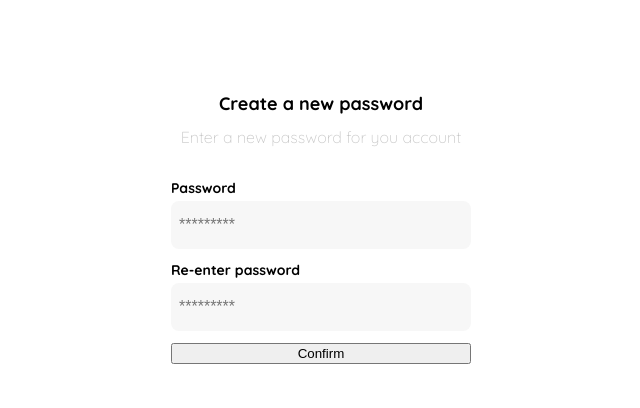
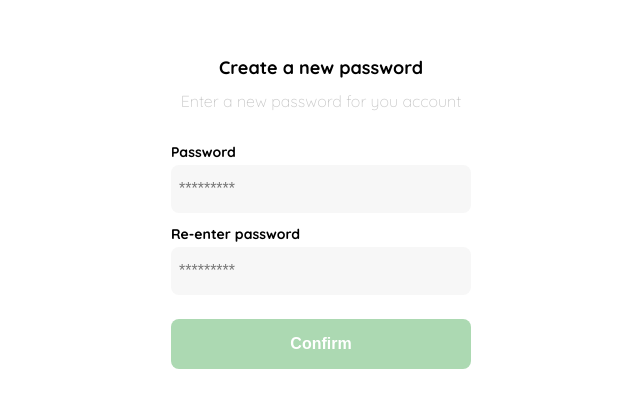
Before and after one commit to wquiceno1/Proyecto-Front-end-Platzi, a plain HTML site: page clase1.html in a window 1280 px wide. Shown: the part 178-586 px from the top of the page, without its empty margins (319-959 px from the left). Drawn offline with Linux system fonts and the light colour scheme.

Commit message:
Login finalizado

```diff
--- a/clase1.html
+++ b/clase1.html
@@ -71,6 +71,26 @@
             padding: 8px;
             margin-bottom: 12px;
         }
+        .primary-button{
+            background-color: var(--hospital-green);
+            border-radius: 8px;
+            border: none;
+            color:var(--white);
+            width: 100%;
+            cursor: pointer;
+            font-size: var(--md);
+            font-weight: bold;
+            height: 50px;
+        }
+        .login-button {
+            margin-top: 12px;
+            margin-bottom: 32px;
+        }
+        @media (max-width: 640px){
+            .logo{
+                display: block;
+            }
+        }
     </style>
 </head>
 <body>
```
